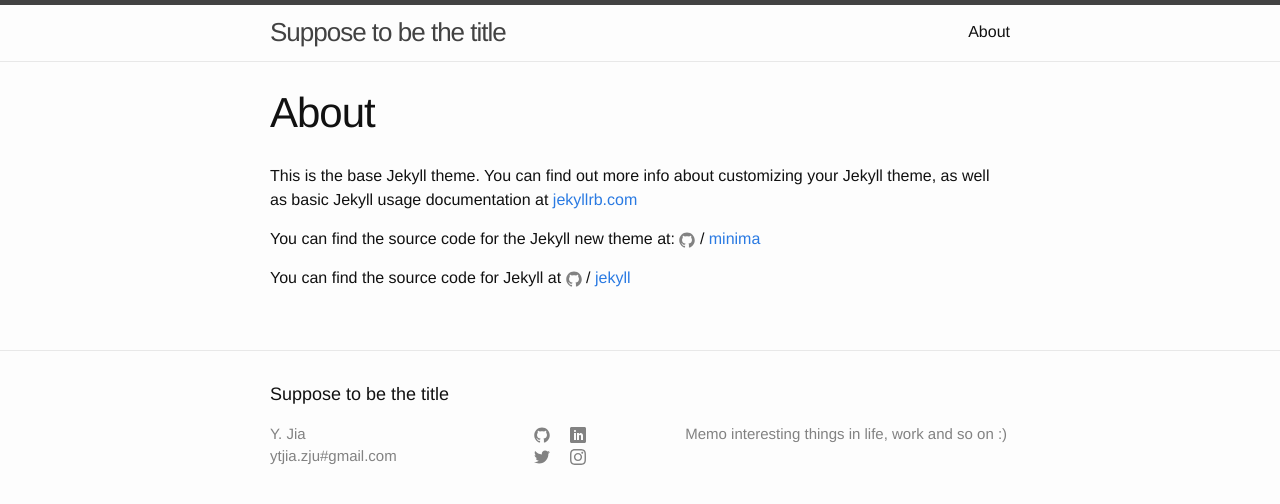
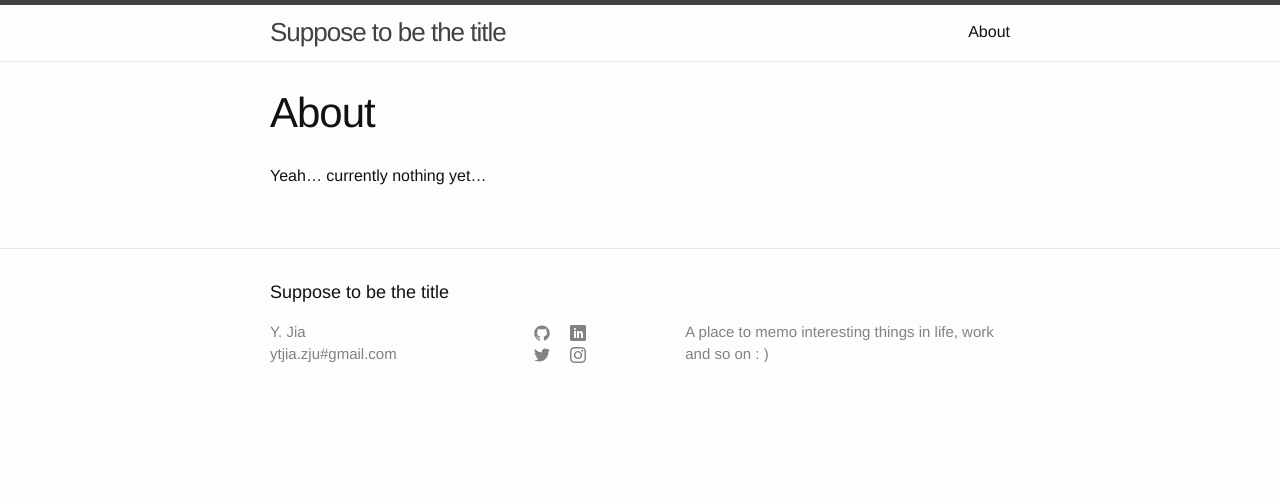
Before and after one commit to ytjia/ytjia.github.io, a Jekyll site: the page built from about.md, in a window 1280 px wide. Shown: the top 504 px of the page. Built offline with Jekyll 4.4.1, drawn with Linux system fonts in a browser that asks for light colours.

Commit message:
update: clean things

```diff
--- a/_config.yml
+++ b/_config.yml
@@ -2,7 +2,7 @@ title: Suppose to be the title
 author: Y. Jia
 email: ytjia.zju#gmail.com
 description: > # this means to ignore newlines until "baseurl:"
-  Memo interesting things in life, work and so on :)
+  A place to memo interesting things in life, work and so on : )
 
 twitter_username: TLinger_ZJU
 github_username: ytjia
@@ -17,7 +17,8 @@ minima:
 # If you want to link only specific pages in your header, uncomment
 # this and add the path to the pages in order as they should show up
 #header_pages:
-# - about.html
+#- about.html
+#- resume.html
 
 # Build settings
 markdown: kramdown
--- a/about.md
+++ b/about.md
@@ -4,12 +4,4 @@ title: About
 permalink: /about
 ---
 
-This is the base Jekyll theme. You can find out more info about customizing your Jekyll theme, as well as basic Jekyll usage documentation at [jekyllrb.com](http://jekyllrb.com/)
-
-You can find the source code for the Jekyll new theme at:
-{% include icon-github.html username="jekyll" %} /
-[minima](https://github.com/jekyll/minima)
-
-You can find the source code for Jekyll at
-{% include icon-github.html username="jekyll" %} /
-[jekyll](https://github.com/jekyll/jekyll)
+Yeah... currently nothing yet...
--- /dev/null
+++ b/resume_chi.html
@@ -0,0 +1,2 @@
+<embed src="resources/resume_yitianjia_20151223.pdf" type="application/pdf"   height="100%" width="100%" class="responsive">
+  <a href="resources/resume_yitianjia_20151223.pdf">Download</a>
```
Also changed, not shown: _includes/head.html (line endings or trailing spaces), _includes/header.html (line endings or trailing spaces), _layouts/home.html (line endings or trailing spaces).
